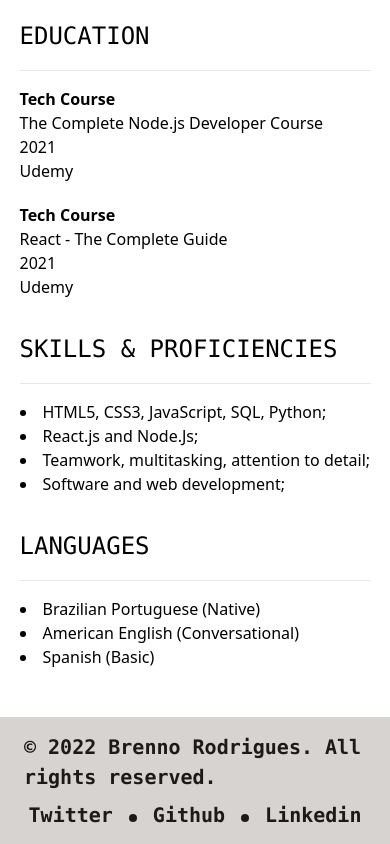
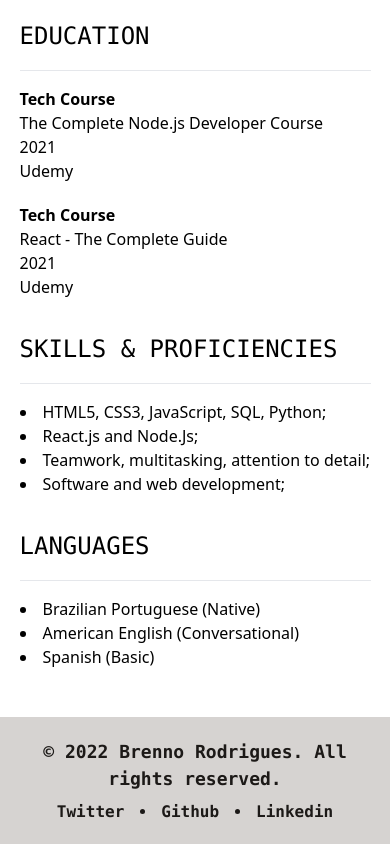
Before and after one commit to BRonen/Portfolio, a Next.js app: page / in a window 390 px wide. Shown: the part 1239-2083 px from the top of the page. Built offline with nearby package versions, Linux system fonts and the light colour scheme.

Commit message:
fix: reponsivity of footer component

```diff
--- a/components/Footer.tsx
+++ b/components/Footer.tsx
@@ -3,13 +3,13 @@ const ListItem = ({content, href}) => (
   <a href={href} className={`
     transition-all
     font-bold
-    text-xl hover:scale-110
+    text-base sm:text-xl hover:scale-110
   `}>
     {content}
   </a>
 )
 
-const ListDot = () => <div className='w-2 h-2 rounded-full bg-stone-900 dark:bg-stone-300'></div>
+const ListDot = () => <div className='w-[5px] h-[5px] sm:w-[6px] sm:h-[6px] rounded-full bg-stone-900 dark:bg-stone-300'></div>
 
 export default function Footer(){
   return(
@@ -20,10 +20,10 @@ export default function Footer(){
       dark:bg-stone-900 dark:text-stone-300
       font-mono
     `}>
-      <h3 className='text-xl font-semibold'>
+      <h3 className='text-lg sm:text-xl text-center font-semibold'>
         © 2022 Brenno Rodrigues. All rights reserved.
       </h3>
-      <div className='flex items-baseline gap-4 links'>
+      <div className='flex items-center gap-4 links'>
         <ListItem
           href='https://twitter.com/brennokkkk'
           content='Twitter'/>
```
